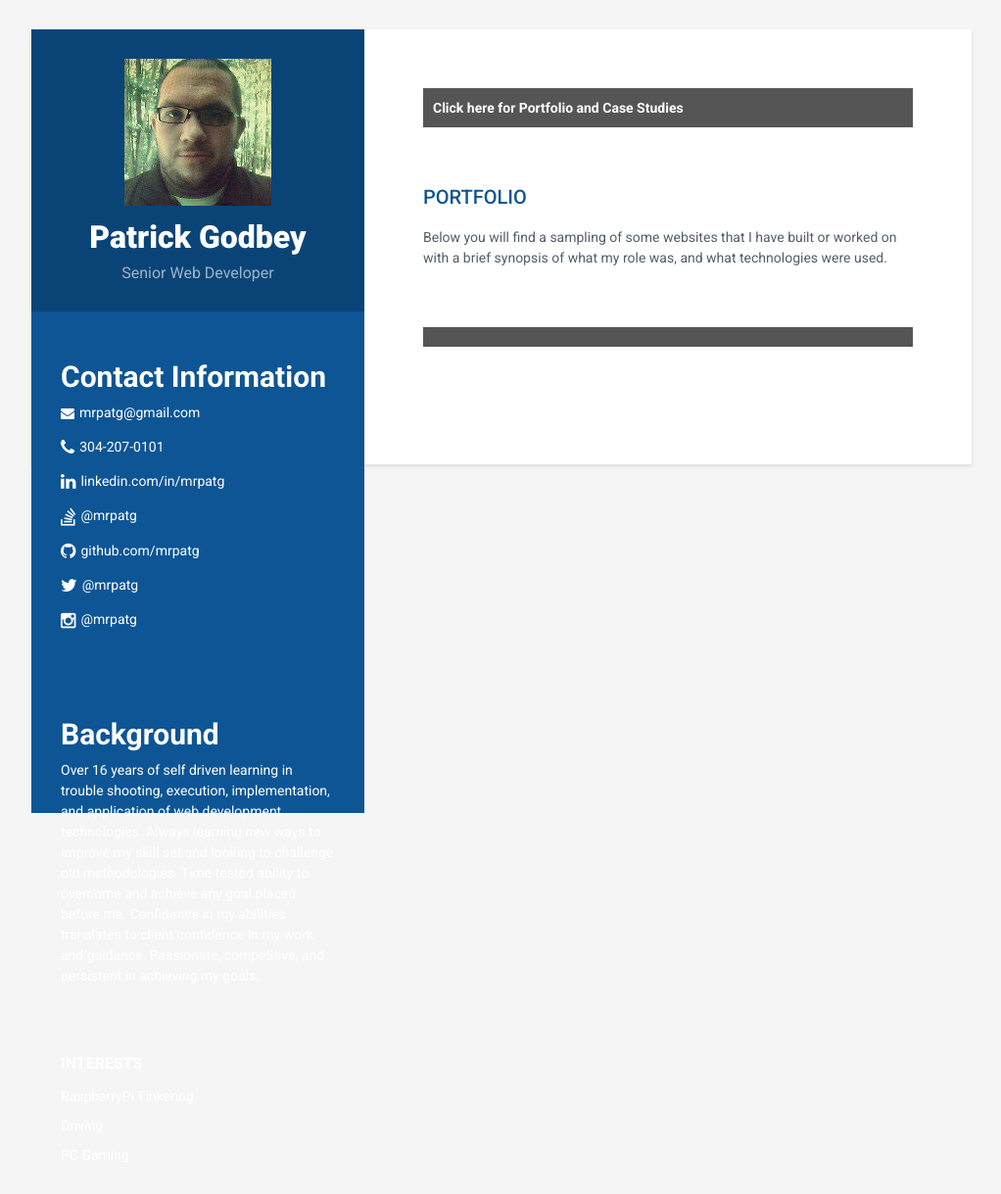
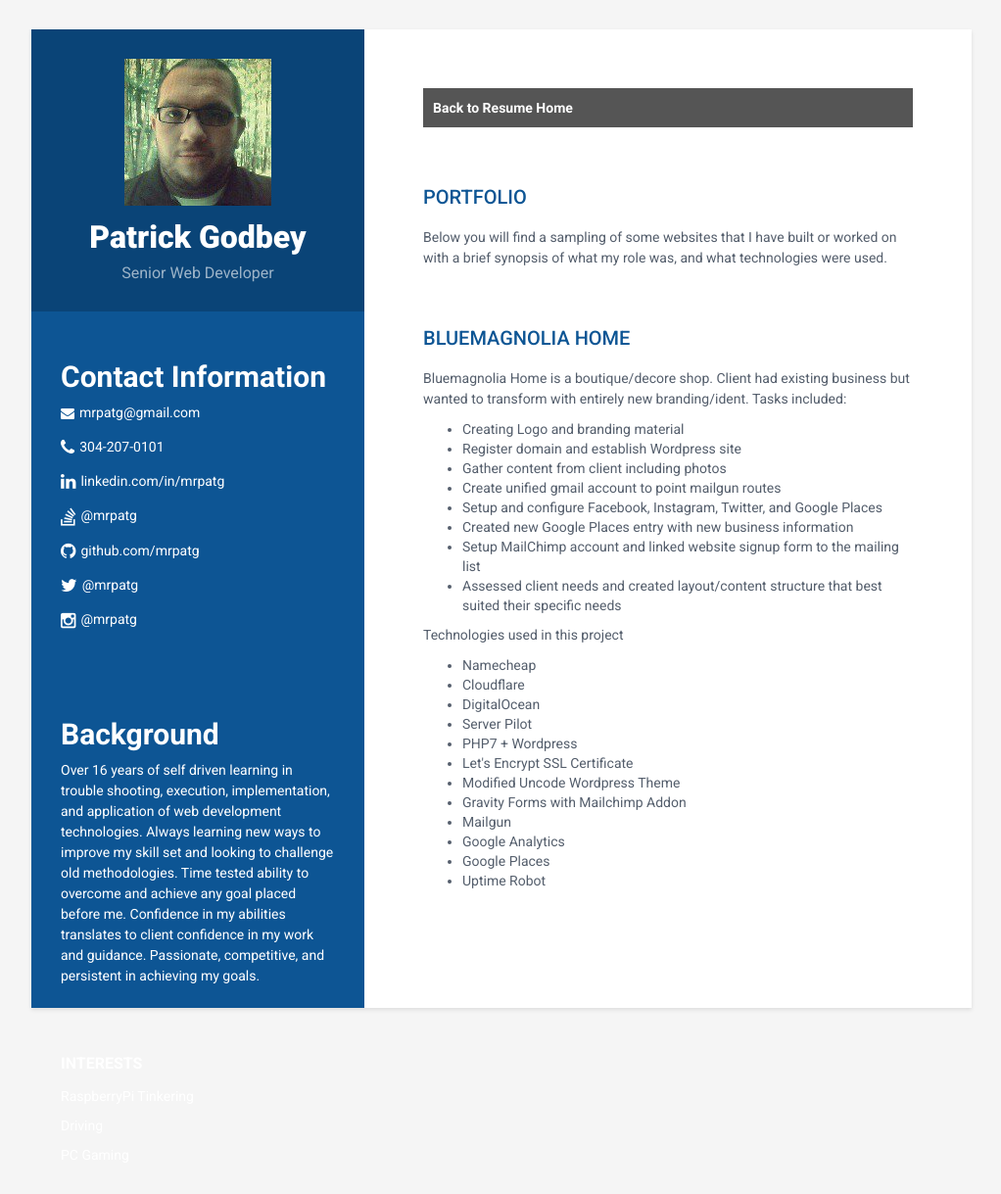
Before and after one commit to mrpatg/mrpatg.github.io, a plain HTML site: page portfolio/index.html in a window 1280 px wide. Shown: the whole page at 98% size, without its empty margins (128-1150 px from the left). Drawn offline with Linux system fonts and the light colour scheme.

Commit message:
Added first portfolio project

```diff
--- a/portfolio/index.html
+++ b/portfolio/index.html
@@ -67,7 +67,7 @@
 
         <div class="main-wrapper">
             <section class="section portfolio-section">
-                <a href="/portfolio">Click here for Portfolio and Case Studies</a>
+                <a href="/">Back to Resume Home</a>
             </section>
             <section class="section summary-section">
                 <h2 class="section-title">Portfolio</h2>
@@ -76,8 +76,36 @@
                 </div><!--//summary-->
             </section><!--//section-->
 
-            <section class="section portfolio-section">
-
+            <section class="section portfolio-section-main">
+                <h5 class="section-title">Bluemagnolia Home</h5>
+                <div class="summary">
+                    <p>Bluemagnolia Home is a boutique/decore shop. Client had existing business but wanted to transform with entirely new branding/ident. Tasks included:</p>
+                    <ul>
+                        <li>Creating Logo and branding material</li>
+                        <li>Register domain and establish Wordpress site</li>
+                        <li>Gather content from client including photos</li>
+                        <li>Create unified gmail account to point mailgun routes</li>
+                        <li>Setup and configure Facebook, Instagram, Twitter, and Google Places</li>
+                        <li>Created new Google Places entry with new business information</li>
+                        <li>Setup MailChimp account and linked website signup form to the mailing list</li>
+                        <li>Assessed client needs and created layout/content structure that best suited their specific needs</li>
+                    </ul>
+                    <p>Technologies used in this project</p>
+                    <ul>
+                        <li>Namecheap</li>
+                        <li>Cloudflare</li>
+                        <li>DigitalOcean</li>
+                        <li>Server Pilot</li>
+                        <li>PHP7 + Wordpress</li>
+                        <li>Let's Encrypt SSL Certificate</li>
+                        <li>Modified Uncode Wordpress Theme</li>
+                        <li>Gravity Forms with Mailchimp Addon</li>
+                        <li>Mailgun</li>
+                        <li>Google Analytics</li>
+                        <li>Google Places</li>
+                        <li>Uptime Robot</li>
+                    <ul>
+                </div><!--//summary-->
             </section><!--//section-->
 
         </div><!--//main-body-->
```
